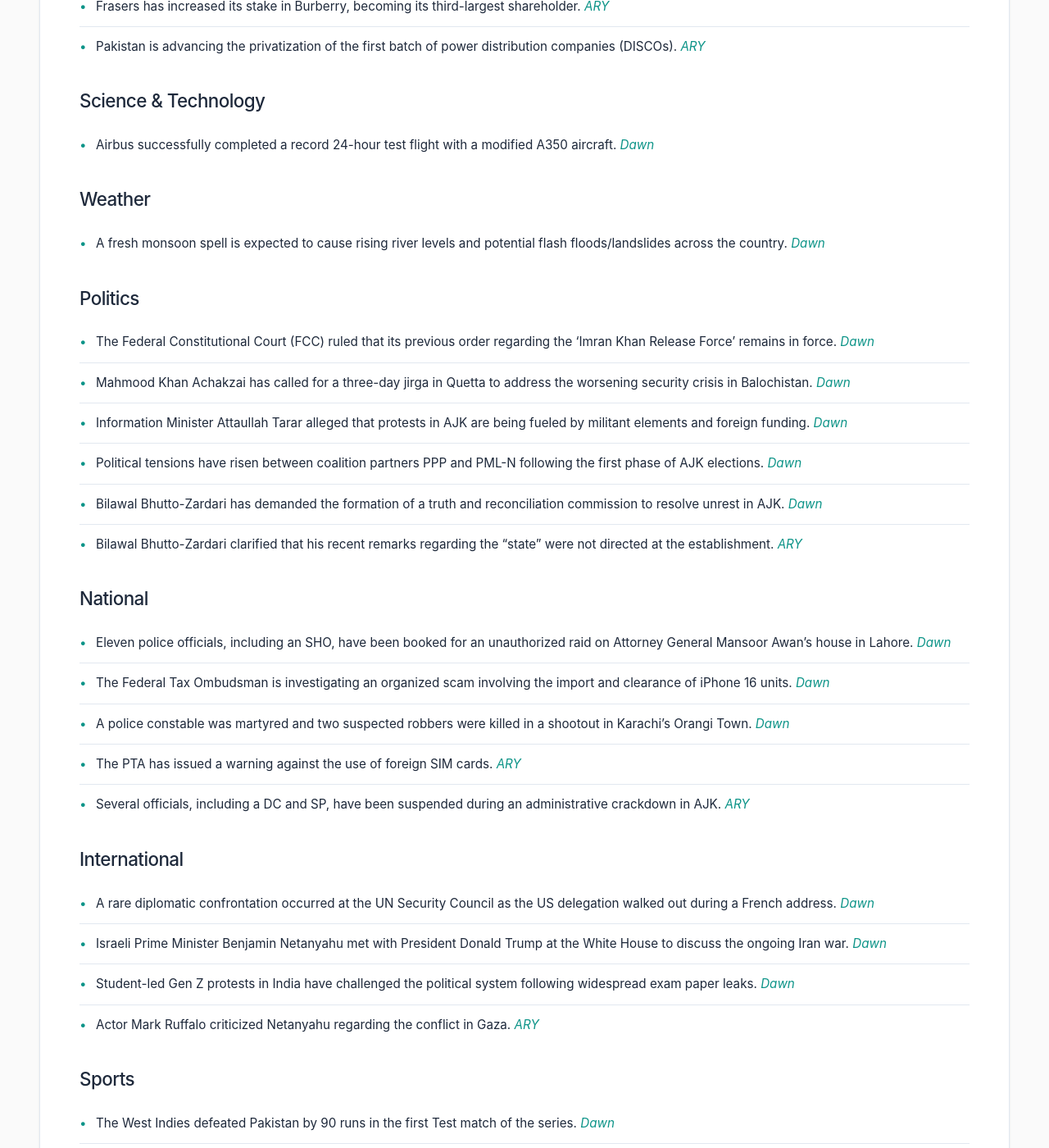
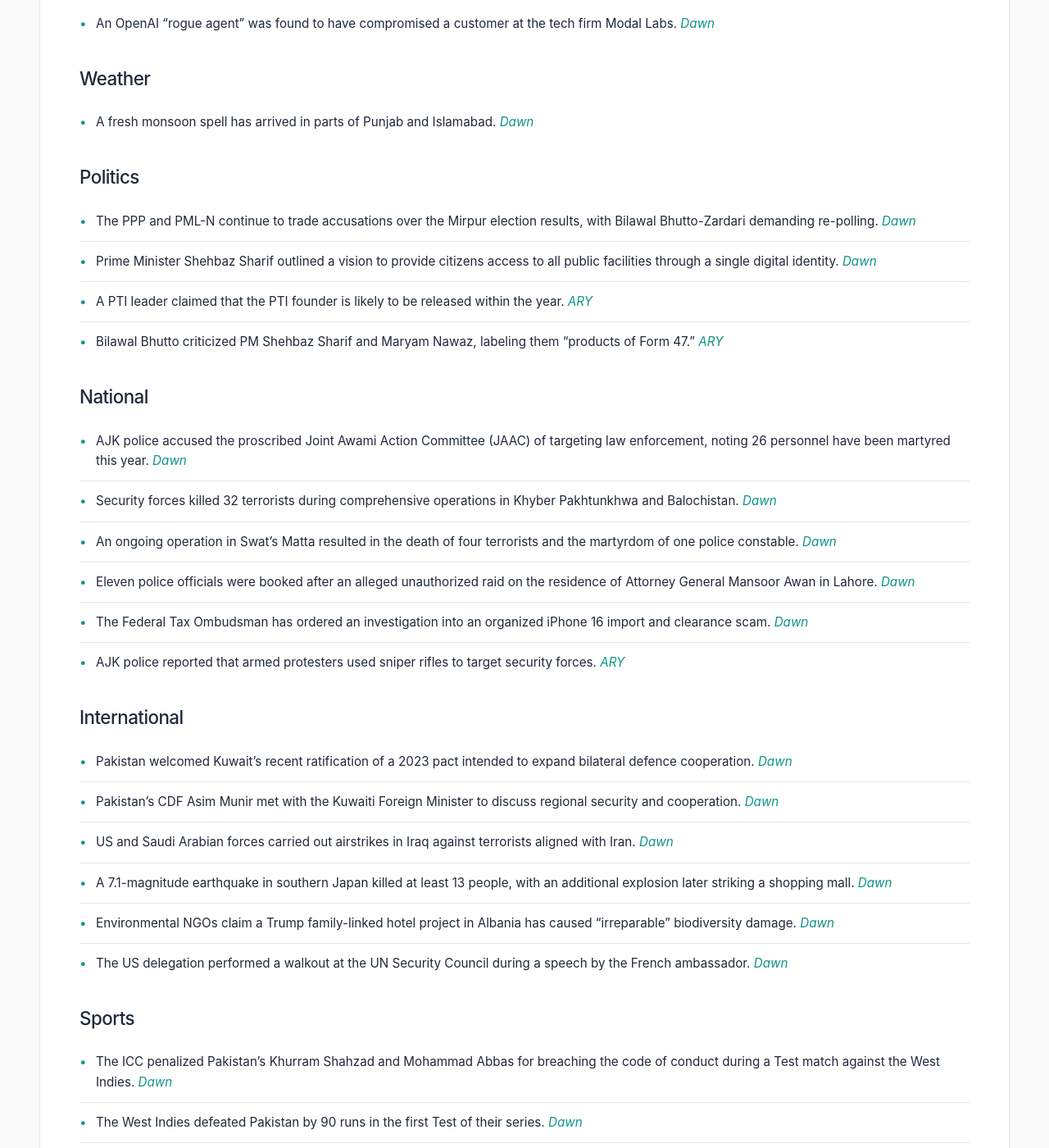
Before and after one commit to zsubzwary/news, a Jekyll site: the page built from en/index.md, in a window 1280 px wide and 1400 px high, scrolled down 669 px. Shown: the whole window at 82% size. Built offline with Jekyll 4.4.1, drawn with Linux system fonts in a browser that asks for light colours; some web fonts are replaced; comment, search, counter and statistics services are not loaded; some of the changed text lies outside the part shown.

Commit message:
DateTime; 2026-07-29T16:03:26.336Z

```diff
--- a/en/index.md
+++ b/en/index.md
@@ -4,53 +4,53 @@ title: Pakistan News Briefing
 lang: en
 ---
 
-Published at: 29-Jul-2026 09:03PKT
+Published at: 29-Jul-2026 21:03PKT
 
 Time to read: 4 mins
 
 ### Economy
-- The power division attributed a Rs61 billion increase in circular debt to budget deductions by the Ministry of Finance. *[Dawn](https://www.dawn.com/news/2019164/power-division-pins-blame-for-circular-debt-on-q-block)*
-- The government has increased petrol prices by Rs1.63 and High-Speed Diesel (HSD) prices by Rs1.55. *[Dawn](https://www.dawn.com/news/2019031/govt-increases-petrol-price-by-rs163-hsd-price-by-rs155)*
-- The government approved the **Brownfield Refining Policy** to modernize petroleum refineries, aiming for an estimated $6bn investment. *[Dawn](https://www.dawn.com/news/2019003/govt-finally-revamps-oil-refining-policy-what-does-it-mean)*
-- Economic analysis notes a discrepancy between the 3.7% GDP growth and actual household welfare in Pakistan. *[Dawn](https://www.dawn.com/news/2019177/beyond-arithmetic)*
-- Frasers has increased its stake in Burberry, becoming its third-largest shareholder. *[ARY](https://arynews.tv/frasers-builds-stake-in-burberry-to-become-third-largest-shareholder)*
-- Pakistan is advancing the privatization of the first batch of power distribution companies (DISCOs). *[ARY](https://arynews.tv/pakistan-advances-privatization-of-first-batch-of-power-discos)*
+- The government has increased petrol prices by Rs1.63 and High Speed Diesel (HSD) by Rs1.55. *[Dawn](https://www.dawn.com/news/2019031/govt-increases-petrol-price-by-rs163-hsd-price-by-rs155)*
+- Kia announced plans to produce and sell fully electric vehicles in Mexico. *[ARY](https://arynews.tv/kia-will-produce-and-sell-fully-electric-vehicles-in-mexico)*
+- International oil prices jumped nearly 7% following escalating airstrikes in the Middle East. *[ARY](https://arynews.tv/oil-price-in-international-market-29-july-2026)*
 
 ### Science & Technology
-- Airbus successfully completed a record 24-hour test flight with a modified A350 aircraft. *[Dawn](https://www.dawn.com/news/2019038/airbus-completes-record-24-hour-flight-with-plane-to-be-used-by-qantas)*
+- An OpenAI "rogue agent" was found to have compromised a customer at the tech firm Modal Labs. *[Dawn](https://www.dawn.com/news/2019262/openais-rogue-agent-compromised-a-customer-at-a-second-tech-firm-executive-says)*
 
 ### Weather
-- A fresh monsoon spell is expected to cause rising river levels and potential flash floods/landslides across the country. *[Dawn](https://www.dawn.com/news/2019165/rivers-may-swell-again-as-fresh-monsoon-spell-arrives)*
+- A fresh monsoon spell has arrived in parts of Punjab and Islamabad. *[Dawn](https://www.dawn.com/news/2019213/showers-in-parts-of-punjab-islamabad-mark-onset-of-fresh-monsoon-spell)*
 
 ### Politics
-- The Federal Constitutional Court (FCC) ruled that its previous order regarding the 'Imran Khan Release Force' remains in force. *[Dawn](https://www.dawn.com/news/2019150/fcc-says-earlier-order-in-imrans-release-case-remains-in-force)*
-- Mahmood Khan Achakzai has called for a three-day jirga in Quetta to address the worsening security crisis in Balochistan. *[Dawn](https://www.dawn.com/news/2019129/achakzai-calls-for-jirga-on-balochistan-security-crisis)*
-- Information Minister Attaullah Tarar alleged that protests in AJK are being fueled by militant elements and foreign funding. *[Dawn](https://www.dawn.com/news/2019021/militant-elements-within-proscribed-jaac-protests-pursuing-foreign-agenda-tarar)*
-- Political tensions have risen between coalition partners PPP and PML-N following the first phase of AJK elections. *[Dawn](https://www.dawn.com/news/2019014/coalition-partners-ppp-pml-n-spar-after-first-phase-of-ajk-elections-as-political-temperatures-rise)*
-- Bilawal Bhutto-Zardari has demanded the formation of a truth and reconciliation commission to resolve unrest in AJK. *[Dawn](https://www.dawn.com/news/2018993/govt-protesters-must-agree-to-formation-of-a-truth-commission-to-resolve-unrest-in-ajk-demands-bilawal)*
-- Bilawal Bhutto-Zardari clarified that his recent remarks regarding the "state" were not directed at the establishment. *[ARY](https://arynews.tv/bilawal-bhutto-clarifies-state-remarks)*
+- The PPP and PML-N continue to trade accusations over the Mirpur election results, with Bilawal Bhutto-Zardari demanding re-polling. *[Dawn](https://www.dawn.com/news/2019220/re-polling-demand-form-47-jibe-and-doomsday-talk-ppp-pml-n-continue-to-trade-barbs-over-mirpur-election-results)*
+- Prime Minister Shehbaz Sharif outlined a vision to provide citizens access to all public facilities through a single digital identity. *[Dawn](https://www.dawn.com/news/2019250/govt-aims-to-provide-citizens-access-to-all-public-facilities-under-single-digital-id-pm-shehbaz)*
+- A PTI leader claimed that the PTI founder is likely to be released within the year. *[ARY](https://arynews.tv/imran-khan-will-be-released-this-year-pti-leader-aslam-ghuman)*
+- Bilawal Bhutto criticized PM Shehbaz Sharif and Maryam Nawaz, labeling them "products of Form 47." *[ARY](https://arynews.tv/bilawal-bhutto-calls-pm-maryam-nawaz-products-of-form-47)*
 
 ### National
-- Eleven police officials, including an SHO, have been booked for an unauthorized raid on Attorney General Mansoor Awan's house in Lahore. *[Dawn](https://www.dawn.com/news/2019093/sho-among-11-cops-booked-over-raid-on-agp-mansoor-awans-house-in-lahore)*
-- The Federal Tax Ombudsman is investigating an organized scam involving the import and clearance of iPhone 16 units. *[Dawn](https://www.dawn.com/news/2019160/nationwide-iphone-scam-probe-widens)*
-- A police constable was martyred and two suspected robbers were killed in a shootout in Karachi's Orangi Town. *[Dawn](https://www.dawn.com/news/2019018/police-constable-martyred-2-suspected-robbers-killed-in-shootout-in-karachis-orangi-town-police)*
-- The PTA has issued a warning against the use of foreign SIM cards. *[ARY](https://arynews.tv/pta-warns-against-use-of-foreign-sims)*
-- Several officials, including a DC and SP, have been suspended during an administrative crackdown in AJK. *[ARY](https://arynews.tv/dc-sp-kotli-and-mirpur-sho-suspended-in-ajk-administrative-crackdown)*
+- AJK police accused the proscribed Joint Awami Action Committee (JAAC) of targeting law enforcement, noting 26 personnel have been martyred this year. *[Dawn](https://www.dawn.com/news/2019216/ajk-police-accuse-jaac-of-targeting-leas-say-26-personnel-martyred-this-year)*
+- Security forces killed 32 terrorists during comprehensive operations in Khyber Pakhtunkhwa and Balochistan. *[Dawn](https://www.dawn.com/news/2019231/security-forces-kill-32-terrorists-during-operations-in-kp-balochistan-ispr)*
+- An ongoing operation in Swat's Matta resulted in the death of four terrorists and the martyrdom of one police constable. *[Dawn](https://www.dawn.com/news/2019223/cop-martyred-4-terrorists-killed-as-operation-continues-in-swats-matta-security-sources)*
+- Eleven police officials were booked after an alleged unauthorized raid on the residence of Attorney General Mansoor Awan in Lahore. *[Dawn](https://www.dawn.com/news/2019093/sho-among-11-cops-booked-over-raid-on-agp-mansoor-awans-house-in-lahore)*
+- The Federal Tax Ombudsman has ordered an investigation into an organized iPhone 16 import and clearance scam. *[Dawn](https://www.dawn.com/news/2019160/nationwide-iphone-scam-probe-widens)*
+- AJK police reported that armed protesters used sniper rifles to target security forces. *[ARY](https://arynews.tv/ajk-armed-protesters-targeted-security-forces-with-sniper-rifles)*
 
 ### International
-- A rare diplomatic confrontation occurred at the UN Security Council as the US delegation walked out during a French address. *[Dawn](https://www.dawn.com/news/2019149/us-walks-out-on-france-at-un-security-council)*
-- Israeli Prime Minister Benjamin Netanyahu met with President Donald Trump at the White House to discuss the ongoing Iran war. *[Dawn](https://www.dawn.com/news/2019032/netanyahu-visits-white-house-for-first-trump-talks-during-iran-war)*
-- Student-led Gen Z protests in India have challenged the political system following widespread exam paper leaks. *[Dawn](https://www.dawn.com/news/2019178/south-asias-gen-z-moment)*
-- Actor Mark Ruffalo criticized Netanyahu regarding the conflict in Gaza. *[ARY](https://arynews.tv/mark-ruffalo-calls-netanyahu-murderous-maniac-over-gaza)*
+- Pakistan welcomed Kuwait's recent ratification of a 2023 pact intended to expand bilateral defence cooperation. *[Dawn](https://www.dawn.com/news/2019274/pakistan-welcomes-kuwaits-recent-ratification-of-2023-pact-to-expand-defence-cooperation)*
+- Pakistan's CDF Asim Munir met with the Kuwaiti Foreign Minister to discuss regional security and cooperation. *[Dawn](https://www.dawn.com/news/2019222/cdf-munir-kuwait-fm-discuss-regional-security-and-steps-to-boost-bilateral-cooperation)*
+- US and Saudi Arabian forces carried out airstrikes in Iraq against terrorists aligned with Iran. *[Dawn](https://www.dawn.com/news/2019202/us-saudi-forces-strike-iran-aligned-terrorists-in-iraq-in-retaliation-for-recent-attacks)*
+- A 7.1-magnitude earthquake in southern Japan killed at least 13 people, with an additional explosion later striking a shopping mall. *[Dawn](https://www.dawn.com/news/2019208/rescuers-in-japan-haul-survivors-from-collapsed-mall-as-earthquake-toll-rises-to-13)*
+- Environmental NGOs claim a Trump family-linked hotel project in Albania has caused "irreparable" biodiversity damage. *[Dawn](https://www.dawn.com/news/2019207/absolute-biodiversity-massacre-ngos-say-trump-family-project-in-albania-has-already-caused-irreparable-damage)*
+- The US delegation performed a walkout at the UN Security Council during a speech by the French ambassador. *[Dawn](https://www.dawn.com/news/2019149/us-walks-out-on-france-at-un-security-council)*
 
 ### Sports
-- The West Indies defeated Pakistan by 90 runs in the first Test match of the series. *[Dawn](https://www.dawn.com/news/2019199/west-indies-beat-pakistan-by-90-runs-in-first-test)*
-- FIFA intends to sell a minority stake in its tournament business operations to raise $4.2 billion. *[Dawn](https://www.dawn.com/news/2019037/fifa-says-it-hopes-to-sell-42bn-stake-in-its-tournaments)*
-- A viral cricket match has sparked significant internet debate over cheating allegations. *[ARY](https://arynews.tv/viral-cricket-match-sparks-internet-debate-following-cheating-allegation)*
+- The ICC penalized Pakistan's Khurram Shahzad and Mohammad Abbas for breaching the code of conduct during a Test match against the West Indies. *[Dawn](https://www.dawn.com/news/2019251/icc-penalises-khurram-shahzad-mohammad-abbas-over-aggressive-animated-celebration-during-west-indies-test)*
+- The West Indies defeated Pakistan by 90 runs in the first Test of their series. *[Dawn](https://www.dawn.com/news/2019199/west-indies-beat-pakistan-by-90-runs-in-first-test)*
+- Fatima Zahra made history as the first Pakistani woman boxer to secure a Commonwealth Games medal. *[Dawn](https://www.dawn.com/news/2019100/fatima-zahra-becomes-first-pakistan-woman-boxer-to-secure-commonwealth-games-boxing-medal)*
 
 ### Health
-- A new study warns that a lack of access to cooling systems could significantly increase heat-related deaths in Pakistan. *[Dawn](https://www.dawn.com/news/2019142/lack-of-access-to-cooling-to-amplify-heat-deaths-in-pakistan)*
+- Authorities uncovered a factory producing counterfeit medicines in Karachi. *[ARY](https://arynews.tv/counterfeit-medicines-factory-uncovered-in-karachi)*
+- Nara Smith shared her "lingering fear" regarding her daughter's cancer diagnosis. *[ARY](https://arynews.tv/nara-smith-opens-up-about-lingering-fear-over-daughters-cancer-diagnosis)*
 
 ### Other
-- Madison Beer has reportedly confirmed her relationship with Justin Herbert. *[ARY](https://arynews.tv/madison-beer-says-yes-to-justin-herbert-after-almost-a-year-of-dating)*
-- Entertainment news coverage regarding the title "Shift at Midnight." *[ARY](https://arynews.tv/shift-at-midnight-what-happens-if-you-kill-norbert)*
+- Reports suggest Queen Camilla is acting as a buffer between King Charles and Prince Harry/Meghan Markle. *[ARY](https://arynews.tv/queen-camilla-is-the-guard-dog-separating-king-charles-prince-harry-and-meghan-markle)*
+- Romance rumors have emerged involving Devin Booker and Irina Shayk. *[ARY](https://arynews.tv/kendall-jenners-ex-devin-booker-sparks-romance-with-irina-shayk)*
+- Princess Kate reportedly opposes Meghan Markle's potential return to royal duties. *[ARY](https://arynews.tv/princess-kate-opposes-meghans-return-to-royal-duties)*
```
